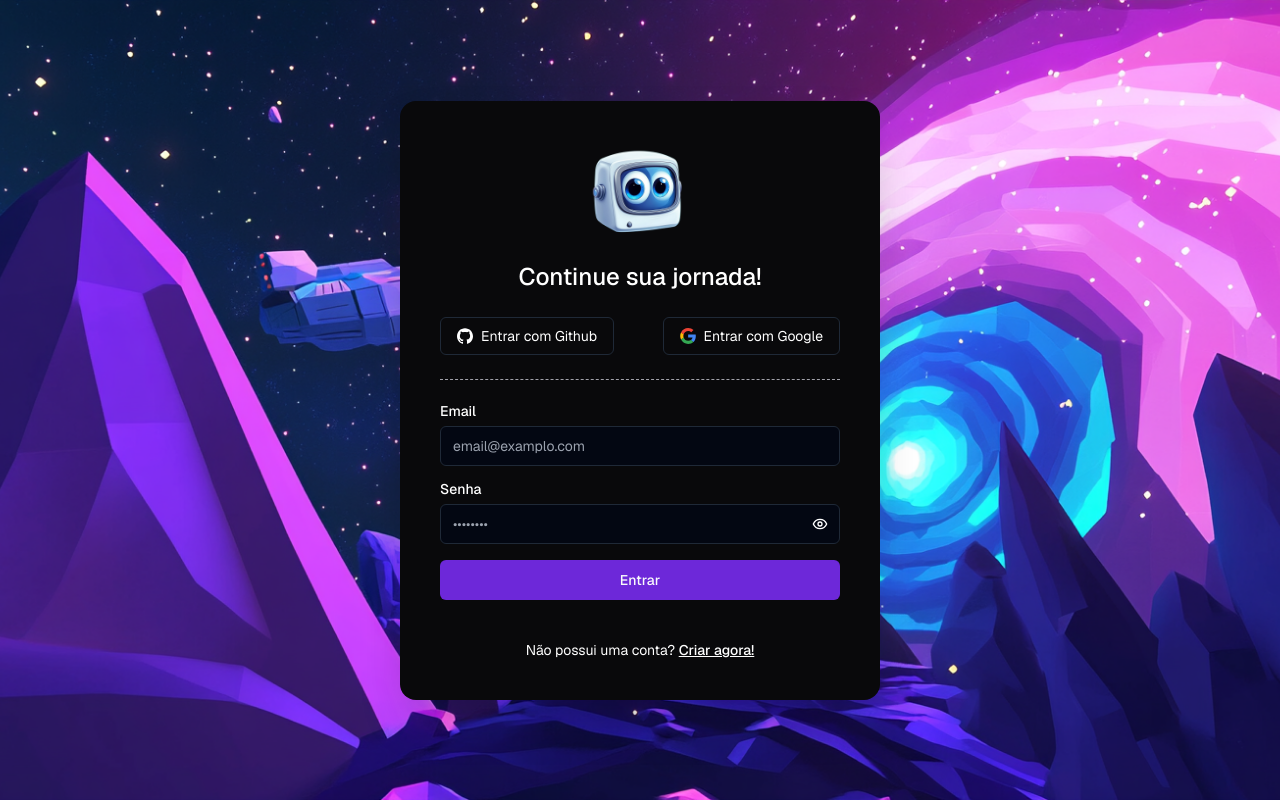
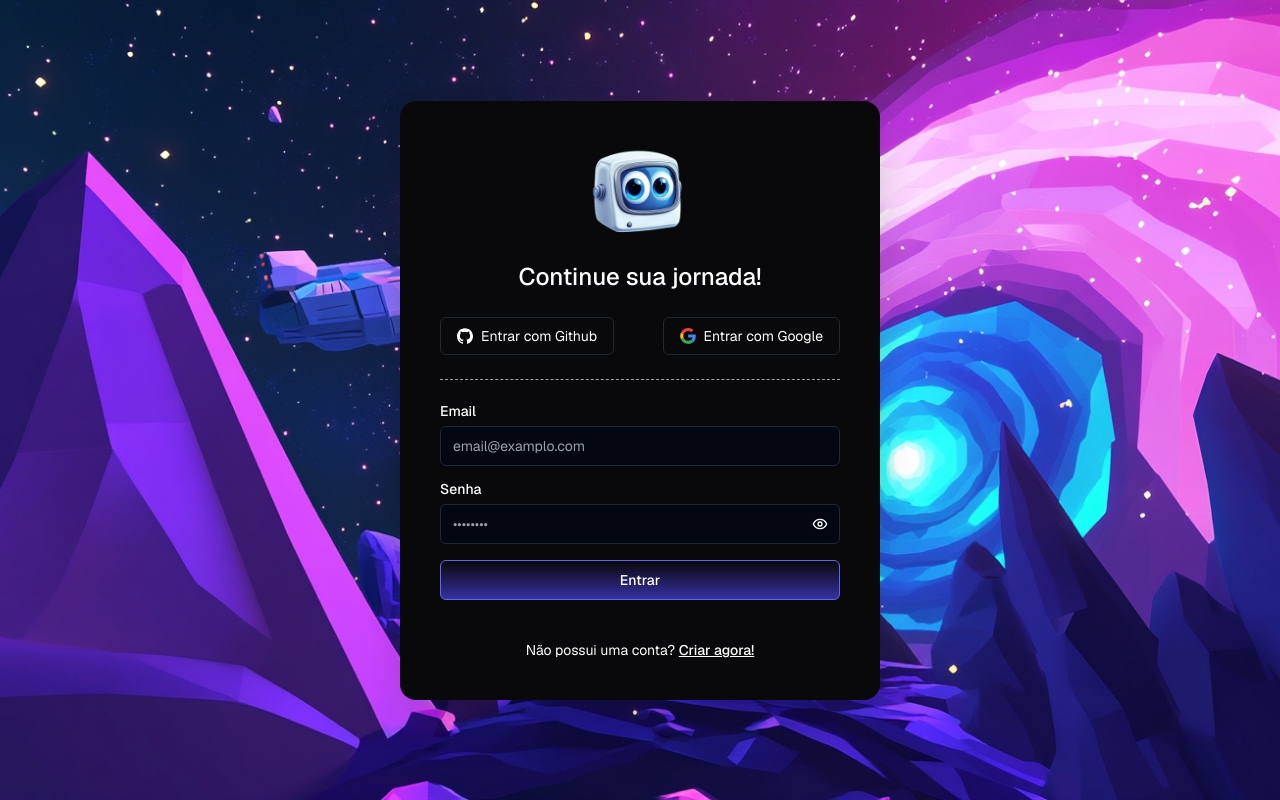
Before and after one commit to jotapemattos/cosmicus, a Next.js app: page /sign-in in a window 1280 px wide. Built offline with nearby package versions, Linux system fonts and the light colour scheme; no server answers.

Commit message:
styles: adds accent variant to button

```diff
--- a/app/sign-in/page.tsx
+++ b/app/sign-in/page.tsx
@@ -123,7 +123,12 @@ export default function Page({
               </Button>
             </div>
           </div>
-          <Button type="submit" className="w-full" disabled={isSubmitting}>
+          <Button
+            type="submit"
+            className="w-full"
+            disabled={isSubmitting}
+            variant={'accent'}
+          >
             {isSubmitting ? (
               <>
                 <Loader2 className="mr-2 h-4 w-4 animate-spin" />
--- a/components/ui/button.tsx
+++ b/components/ui/button.tsx
@@ -18,6 +18,8 @@ const buttonVariants = cva(
           'bg-secondary text-secondary-foreground hover:bg-secondary/80',
         ghost: 'hover:bg-accent hover:text-accent-foreground',
         link: 'text-primary underline-offset-4 hover:underline',
+        accent:
+          'bg-gradient-to-t from-indigo-800 to-transparent border border-indigo-500 rouned-md',
       },
       size: {
         default: 'h-10 px-4 py-2',
```
